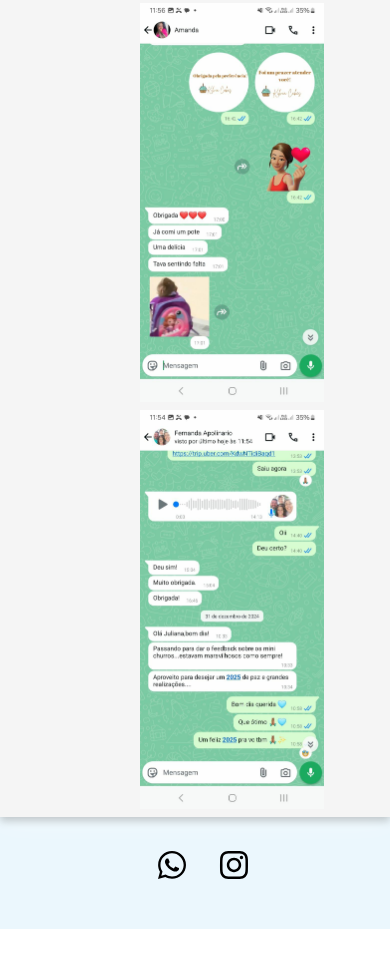
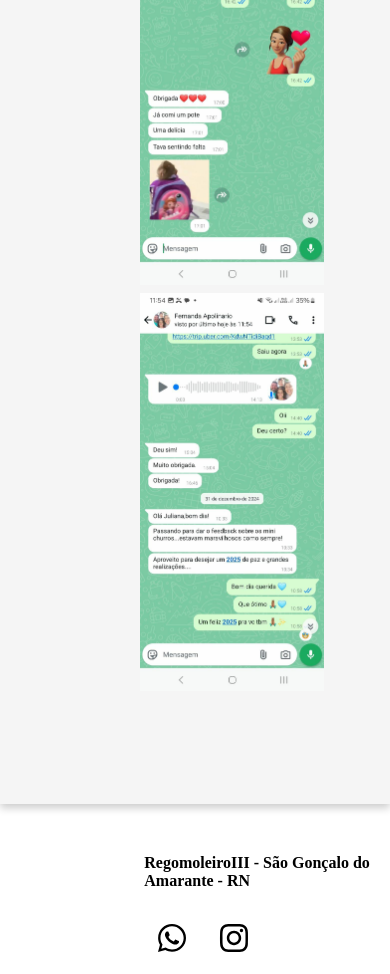
Before and after one commit to VictorOliveira-stack/KilviaLandingPage, a plain HTML site: page Kilvialandingpage/index.html in a window 390 px wide. Shown: the part 1709-2683 px from the top of the page. Before the commit the page ends 2638 px from the top, so only its background shows below. Drawn offline with Linux system fonts and the light colour scheme.

Commit message:
responsividade

```diff
--- a/Kilvialandingpage/index.css
+++ b/Kilvialandingpage/index.css
@@ -74,6 +74,11 @@ html{
     margin-left: 25%;
     box-shadow: 0px 0px 1px 2px rgba(0, 0, 0, 0.301);
     border-radius: 10em;
+}
+@media (min-width: 320px) and (max-width: 504px){
+    #cta{
+        margin-top: 1em;
+    }
 }
 
 #cta:hover{
@@ -203,7 +208,7 @@ html{
 }
 
 footer{
-    background-color:  rgba(221, 242, 252, 0.589);
+
     /*background-image: radial-gradient(circle ,rgb(240, 38, 55),rgb(226, 35, 51),rgb(168, 17, 29),rgb(122, 10, 20));*/
     height: 7em;
     width: 100%;
@@ -217,6 +222,7 @@ footer{
 }
 
 #divfoot{
+
     padding-top: 1em;
     display: flex;
     margin-left: 40%;
@@ -245,4 +251,10 @@ footer{
 }
 .whatsapp{
     height: 2em; width: 2em; cursor: pointer;
+
 }
+#endereço{
+    margin-left: 37%;
+    margin-top: 2em;
+    font-weight: 600;
+}
--- a/Kilvialandingpage/index.html
+++ b/Kilvialandingpage/index.html
@@ -74,13 +74,16 @@
         <img class="imgSectionDois" src="./imagem/474887202_1698137927431330_6050760435185726002_n.jpg" alt="">
         <img class="imgSectionDois" src="./imagem/475164897_609793142008381_8647197694822662154_n.jpg" alt="">
         </div>
-
+<br><br><br>
         </div>
 
     </section>
 
     <footer id="footer">
+        <br>
+        <div id="endereço">RegomoleiroIII - São Gonçalo do Amarante - RN</div>
         <div id="divfoot">
+
             <p onclick="cta()">
                 <svg class="whatsapp" xmlns="http://www.w3.org/2000/svg" viewBox="0 0 448 512" ><!--!Font Awesome Free 6.7.1 by @fontawesome - https://fontawesome.com License - https://fontawesome.com/license/free Copyright 2024 Fonticons, Inc.--><path d="M380.9 97.1C339 55.1 283.2 32 223.9 32c-122.4 0-222 99.6-222 222 0 39.1 10.2 77.3 29.6 111L0 480l117.7-30.9c32.4 17.7 68.9 27 106.1 27h.1c122.3 0 224.1-99.6 224.1-222 0-59.3-25.2-115-67.1-157zm-157 341.6c-33.2 0-65.7-8.9-94-25.7l-6.7-4-69.8 18.3L72 359.2l-4.4-7c-18.5-29.4-28.2-63.3-28.2-98.2 0-101.7 82.8-184.5 184.6-184.5 49.3 0 95.6 19.2 130.4 54.1 34.8 34.9 56.2 81.2 56.1 130.5 0 101.8-84.9 184.6-186.6 184.6zm101.2-138.2c-5.5-2.8-32.8-16.2-37.9-18-5.1-1.9-8.8-2.8-12.5 2.8-3.7 5.6-14.3 18-17.6 21.8-3.2 3.7-6.5 4.2-12 1.4-32.6-16.3-54-29.1-75.5-66-5.7-9.8 5.7-9.1 16.3-30.3 1.8-3.7 .9-6.9-.5-9.7-1.4-2.8-12.5-30.1-17.1-41.2-4.5-10.8-9.1-9.3-12.5-9.5-3.2-.2-6.9-.2-10.6-.2-3.7 0-9.7 1.4-14.8 6.9-5.1 5.6-19.4 19-19.4 46.3 0 27.3 19.9 53.7 22.6 57.4 2.8 3.7 39.1 59.7 94.8 83.8 35.2 15.2 49 16.5 66.6 13.9 10.7-1.6 32.8-13.4 37.4-26.4 4.6-13 4.6-24.1 3.2-26.4-1.3-2.5-5-3.9-10.5-6.6z"/></svg></p>
             <p onclick="ctaa()">
```
